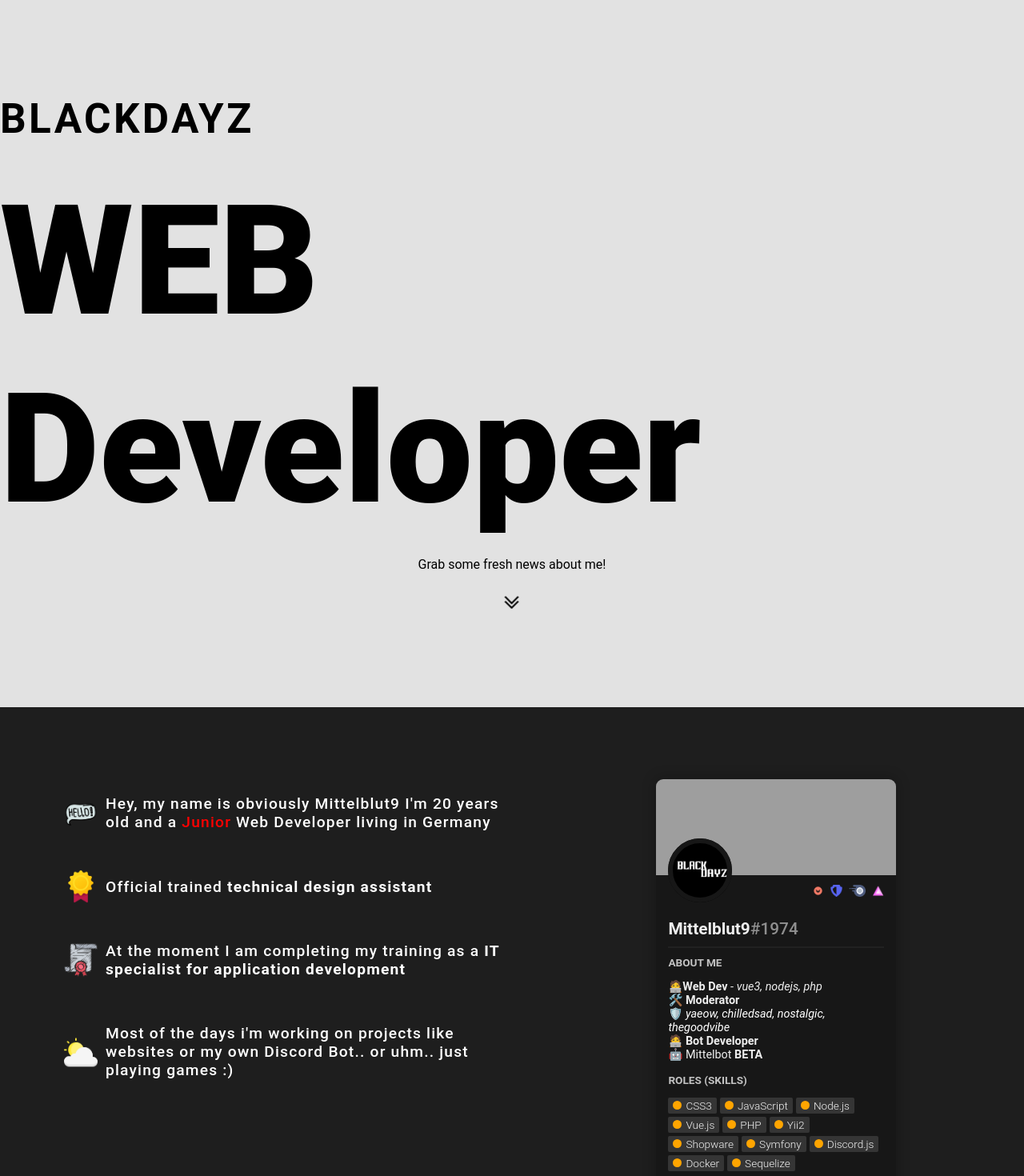
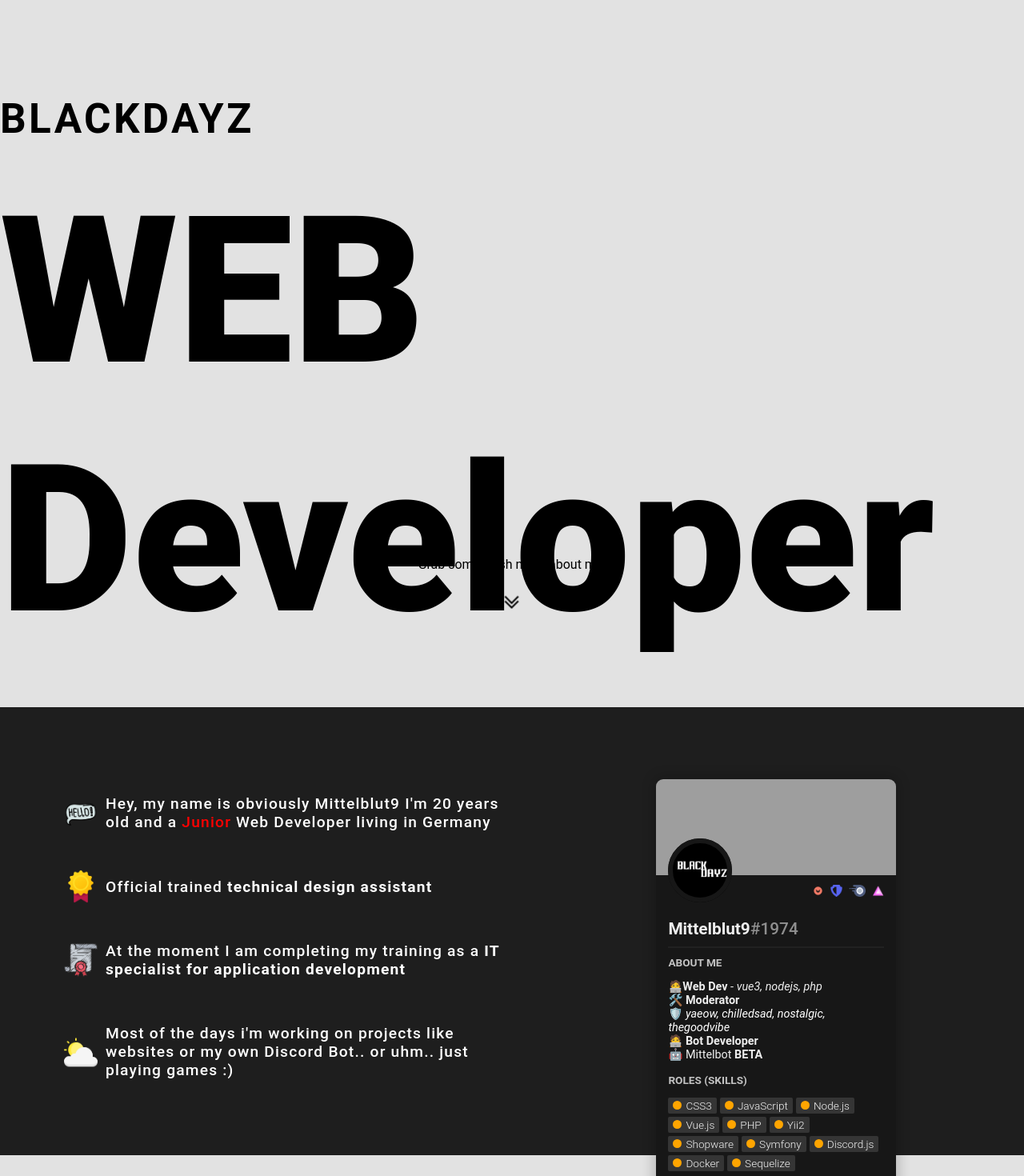
Before and after one commit to BlackDayz/Homepage, a Vue app: page / in a window 1280 px wide. Shown: the top 1470 px of the page at 80% size. Built offline with nearby package versions, Linux system fonts and the light colour scheme; grey boxes are pictures that could not be loaded.

Commit message:
fix: too big landing screen font on bigger screens

```diff
--- a/src/assets/css/about_me/aboutme.css
+++ b/src/assets/css/about_me/aboutme.css
@@ -1,6 +1,6 @@
 .about_me {
     padding: 90px 80px;
-    height: 100vh;
+    height: 70vh;
     background: var(--black);
 }
 
--- a/src/assets/css/media.css
+++ b/src/assets/css/media.css
@@ -16,12 +16,6 @@
     }
     .bots_gif_top img {
         width: 80% !important;
-    }
-}
-
-@media only screen and (max-width: 1008px) {
-    .about_me {
-        height: 120vh !important;
     }
 }
 
@@ -56,10 +50,6 @@
 }
 
 @media only screen and (max-width: 678px) {
-    .about_me {
-        height: 150vh !important;
-    }
-
     .about_me_left {
         width: 100% !important;
         padding: 0 0 0 0 !important;
--- a/src/assets/css/style.css
+++ b/src/assets/css/style.css
@@ -46,8 +46,18 @@ a {
 }
 
 .head_text_big {
-    font-size: 15vw;
+    font-size: 20vw;
     font-weight: 900;
+}
+
+@media only screen and (min-width: 1582px) {
+    .head_text_big {
+        font-size: 20rem;
+    }
+    .head_text h1 {
+        font-size: 5rem;
+        letter-spacing: 3.4px;
+    }
 }
 
 .head_text_big div {
```
